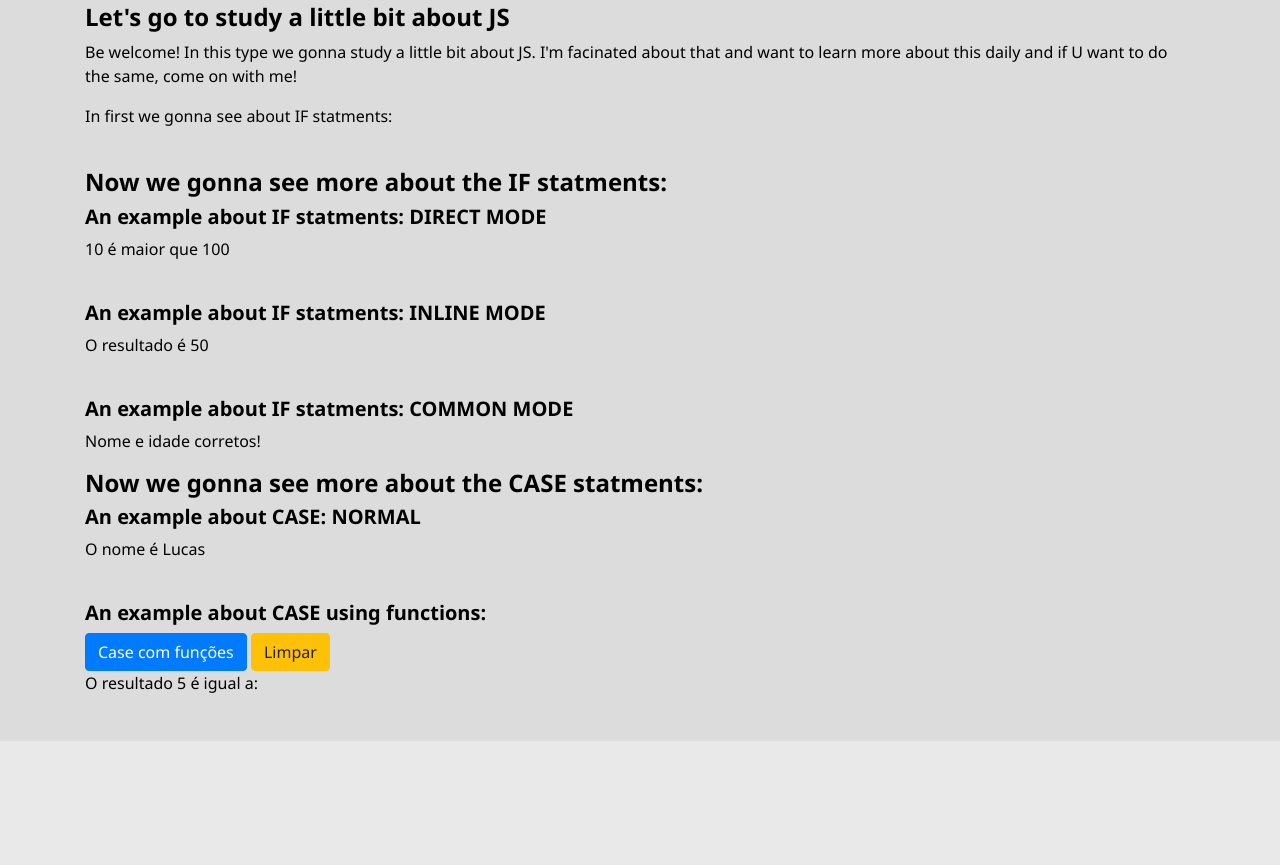
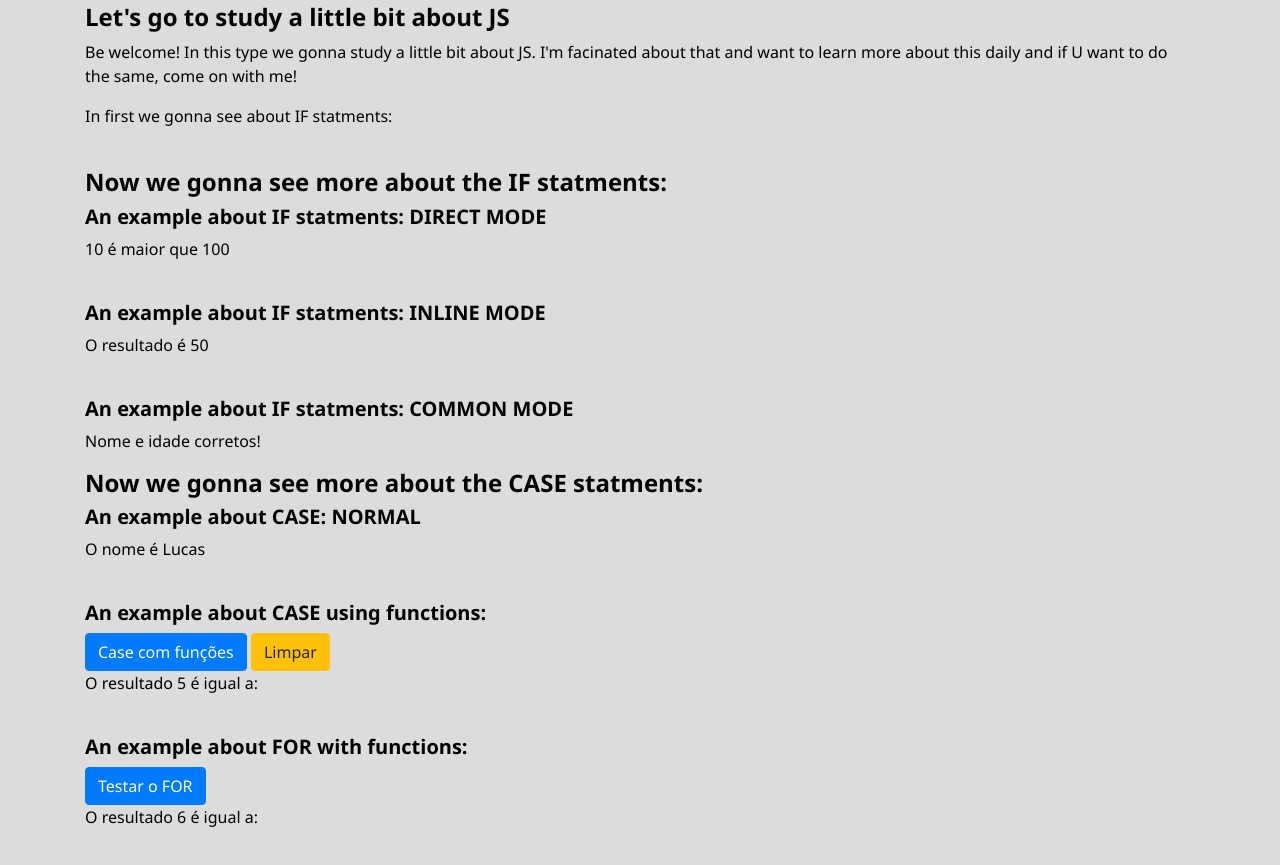
Before and after one commit to LNeeevs/studying-js, a plain HTML site: page index.html in a window 1280 px wide. Shown: the part 123-988 px from the top of the page. Before the commit the page ends 864 px from the top, so only its background shows below. Drawn offline with nearby package versions, Linux system fonts and the light colour scheme.

Commit message:
Versão com FOR

```diff
--- a/index.html
+++ b/index.html
@@ -7,16 +7,33 @@
     <meta http-equiv="X-UA-Compatible" content="ie=edge">
     <link rel="stylesheet" href="https://maxcdn.bootstrapcdn.com/bootstrap/4.0.0/css/bootstrap.min.css" integrity="sha384-Gn5384xqQ1aoWXA+058RXPxPg6fy4IWvTNh0E263XmFcJlSAwiGgFAW/dAiS6JXm" crossorigin="anonymous">
     <link href="css/main.css" rel="stylesheet">
-    <title>Studiyng JS | By:DEVNVS - ORIGINAL</title>
+    <title>Studiyng JS | By:DEVNVS - DEVELOP</title>
 </head>
 
 <style>
-
+    .container-fluid{
+        padding: 30px 20px;
+    }
 </style>
 
 <body>
     <div class="section">
         <div class="container-fluid bg-color">
+            <!--<h1>Studying JS</h1>
+            <br>
+            <h4>Let's go to study a little bit about JS</h4>
+            <p id="textoA"></p>
+            <p id="textoB"></p>
+            <br>
+            <h4>Now we gonna see more about the IF statments:</h4>
+            <h5>An example about IF statments: DIRECT MODE</h5>
+            <p id="resultado1"></p>
+            <br>
+            <h5>An example about IF statments: INLINE MODE</h5>
+            <p id="resultado2"></p>
+            <br>
+            <h5>An example about IF statments: COMMON MODE</h5>
+            <p id="resultado3"></p>-->
             <div class="container padcontainer">
                 <h1>Studying JS</h1>
             </div>
@@ -46,6 +63,10 @@
                 <button class="btn btn-primary" id="botao-case" onclick="funcaoCase()">Case com funções</button>
                 <button class="btn btn-warning" id="botao-case2" onclick="limpar()">Limpar</button>
                 <p>O resultado 5 é igual a: <span id="resultado5"></span></p>
+                <br>
+                <h5>An example about FOR with functions:</h5>
+                <button class="btn btn-primary" onlick="funcaoFor()">Testar o FOR</button>
+                <p>O resultado 6 é igual a: <span id="resultado6"></span></p>
             </div>
         </div>
     </div>
--- a/js/main.js
+++ b/js/main.js
@@ -61,3 +61,16 @@ function funcaoCase(){
 function limpar(){
     document.getElementById("resultado5").innerHTML = "";
 }
+
+/*CASE STATMENT - WITH FUNCTIONS AND ARRAY*/
+var analise9 = ["Pêra", "Uva", "Maça", 120];
+var i = 0;
+var resultadoGerado = [];
+
+function funcaoFor(){
+    for(i=0;i<analise9.length;i++){
+        resultadoGerado[i] = analise9[i];
+    }
+    alert(resultadoGerado[2]);
+    document.getElementById("resultado6").innerHTML = resultadoGerado;
+}
```
